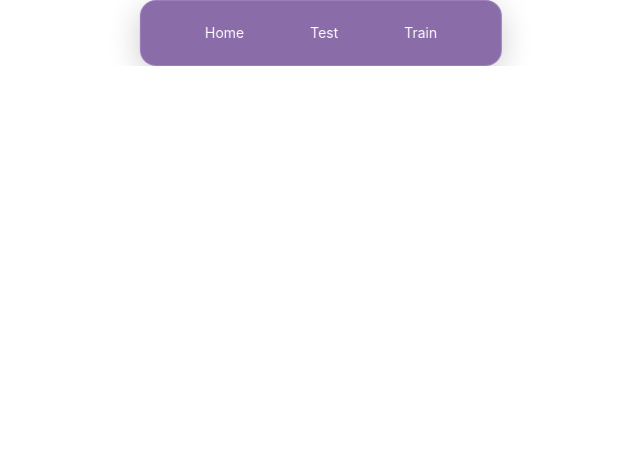
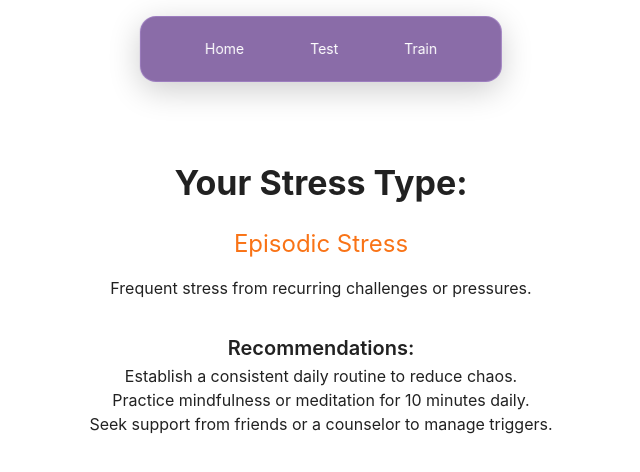
Before and after one commit to TriveniLekireddy/Student-Stress-Prediction-and-Health-Risk-Detection-Triveni, a Next.js app: page /result in a window 1280 px wide. Shown: the top 472 px of the page, without its empty margins (319-959 px from the left). Built offline with nearby package versions, Linux system fonts and the light colour scheme.

Commit message:
Update page.tsx
removed unused imports and fixed ESLint build errors

```diff
--- a/src/app/result/page.tsx
+++ b/src/app/result/page.tsx
@@ -4,40 +4,58 @@ import { useSearchParams } from "next/navigation";
 import { useEffect, useState } from "react";
 import {
   Typography,
-  Button,
   Container,
-  Box,
-  Paper,
   ThemeProvider,
   createTheme,
-  Stack,
-  Divider,
-  Chip,
-  alpha,
   CircularProgress,
 } from "@mui/material";
-import Link from "next/link";
-import { FaRegLightbulb } from "react-icons/fa";
 
-// ✅ FIX: Moved outside component to avoid warning
+// Moved outside to avoid missing dependency warnings
 const predictionMap: Record<number, string> = {
   0: "acute",
   1: "episodic",
   2: "chronic",
 };
 
-interface StressTypeInfo {
-  label: string;
-  description: string;
-  recommendations: string[];
-  color: string;
-}
+const stressTypes = {
+  acute: {
+    label: "Acute Stress",
+    description: "Short-term stress from specific events or situations.",
+    recommendations: [
+      "Practice deep breathing exercises to calm your mind.",
+      "Engage in light physical activity like a short walk.",
+      "Break tasks into smaller, manageable steps.",
+    ],
+    color: "#22c55e",
+  },
+  episodic: {
+    label: "Episodic Stress",
+    description: "Frequent stress from recurring challenges or pressures.",
+    recommendations: [
+      "Establish a consistent daily routine to reduce chaos.",
+      "Practice mindfulness or meditation for 10 minutes daily.",
+      "Seek support from friends or a counselor to manage triggers.",
+    ],
+    color: "#f97316",
+  },
+  chronic: {
+    label: "Chronic Stress",
+    description: "Persistent stress from ongoing life circumstances.",
+    recommendations: [
+      "Consult a mental health professional for personalized strategies.",
+      "Prioritize quality sleep with a regular bedtime routine.",
+      "Incorporate stress-relief activities like yoga or journaling.",
+    ],
+    color: "#ef4444",
+  },
+} as const;
+
+type StressTypeKey = keyof typeof stressTypes;
 
 export default function Result() {
   const searchParams = useSearchParams();
   const [loading, setLoading] = useState(true);
-  const [stressType, setStressType] = useState<string>("episodic");
-  const [fetchError, setFetchError] = useState<string | null>(null);
+  const [stressType, setStressType] = useState<StressTypeKey>("episodic");
 
   const theme = createTheme({
     palette: {
@@ -64,101 +82,23 @@ export default function Result() {
       h6: { fontWeight: 600 },
       subtitle1: { fontWeight: 500 },
     },
-    components: {
-      MuiPaper: {
-        styleOverrides: {
-          root: {
-            boxShadow: "0 4px 20px rgba(0, 0, 0, 0.08)",
-            borderRadius: 16,
-          },
-        },
-      },
-      MuiButton: {
-        styleOverrides: {
-          root: {
-            borderRadius: 8,
-            textTransform: "none",
-            fontWeight: 600,
-            padding: "10px 24px",
-          },
-        },
-      },
-      MuiChip: {
-        styleOverrides: {
-          root: {
-            fontWeight: 600,
-            borderRadius: 8,
-          },
-        },
-      },
-    },
   });
-
-  const stressTypes: Record<string, StressTypeInfo> = {
-    acute: {
-      label: "Acute Stress",
-      description: "Short-term stress from specific events or situations.",
-      recommendations: [
-        "Practice deep breathing exercises to calm your mind.",
-        "Engage in light physical activity like a short walk.",
-        "Break tasks into smaller, manageable steps.",
-      ],
-      color: "#22c55e",
-    },
-    episodic: {
-      label: "Episodic Stress",
-      description: "Frequent stress from recurring challenges or pressures.",
-      recommendations: [
-        "Establish a consistent daily routine to reduce chaos.",
-        "Practice mindfulness or meditation for 10 minutes daily.",
-        "Seek support from friends or a counselor to manage triggers.",
-      ],
-      color: "#f97316",
-    },
-    chronic: {
-      label: "Chronic Stress",
-      description: "Persistent stress from ongoing life circumstances.",
-      recommendations: [
-        "Consult a mental health professional for personalized strategies.",
-        "Prioritize quality sleep with a regular bedtime routine.",
-        "Incorporate stress-relief activities like yoga or journaling.",
-      ],
-      color: "#ef4444",
-    },
-  };
 
   useEffect(() => {
     setLoading(true);
     try {
       const stressLevel = searchParams.get("stress_level");
-      const probability = searchParams.get("probability");
+      const prediction = stressLevel ? parseInt(stressLevel) : NaN;
 
-      if (!stressLevel) {
-        throw new Error("Stress level not provided in query parameters");
-      }
-
-      const prediction = parseInt(stressLevel);
       if (isNaN(prediction) || !(prediction in predictionMap)) {
-        setFetchError(`Invalid stress level: ${stressLevel}`);
         setStressType("episodic");
         return;
       }
 
-      const predictedType = predictionMap[prediction];
+      const predictedType = predictionMap[prediction] as StressTypeKey;
       setStressType(predictedType);
 
-      if (probability) {
-        try {
-          const parsedProbability = JSON.parse(decodeURIComponent(probability));
-          console.log("Parsed Probability:", parsedProbability);
-        } catch (err) {
-          console.warn("Failed to parse probability:", err);
-        }
-      }
-    } catch (error) {
-      setFetchError(
-        `Error: ${error instanceof Error ? error.message : "Unknown error"}`
-      );
+    } catch {
       setStressType("episodic");
     } finally {
       setLoading(false);
@@ -182,7 +122,27 @@ export default function Result() {
 
   return (
     <ThemeProvider theme={theme}>
-      {/* ... existing return JSX remains unchanged ... */}
+      <Container maxWidth="md" sx={{ py: 12, textAlign: "center" }}>
+        <Typography variant="h4" sx={{ mb: 3 }}>
+          Your Stress Type:
+        </Typography>
+        <Typography variant="h5" sx={{ color: stressInfo.color }}>
+          {stressInfo.label}
+        </Typography>
+        <Typography variant="body1" sx={{ mt: 2 }}>
+          {stressInfo.description}
+        </Typography>
+        <Typography variant="h6" sx={{ mt: 4 }}>
+          Recommendations:
+        </Typography>
+        <ul>
+          {stressInfo.recommendations.map((rec, i) => (
+            <li key={i}>
+              <Typography variant="body1">{rec}</Typography>
+            </li>
+          ))}
+        </ul>
+      </Container>
     </ThemeProvider>
   );
 }
```
